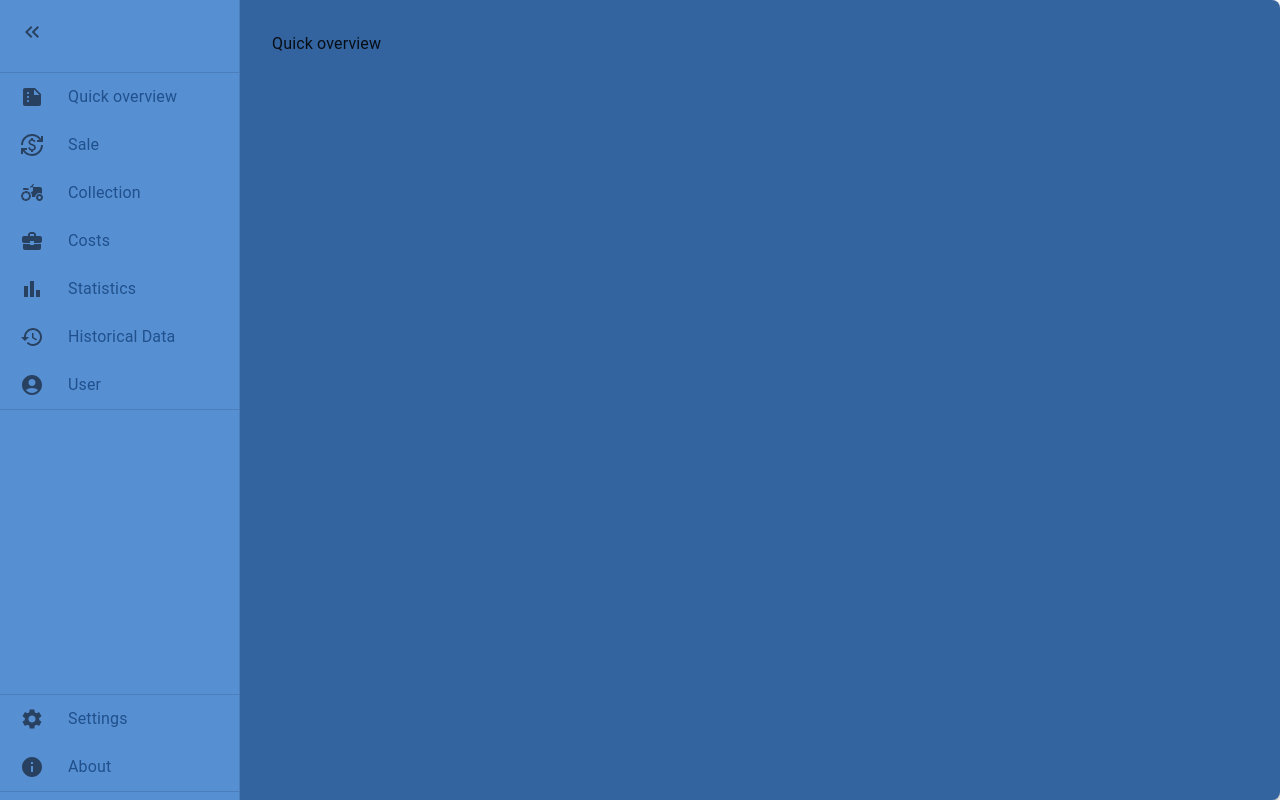
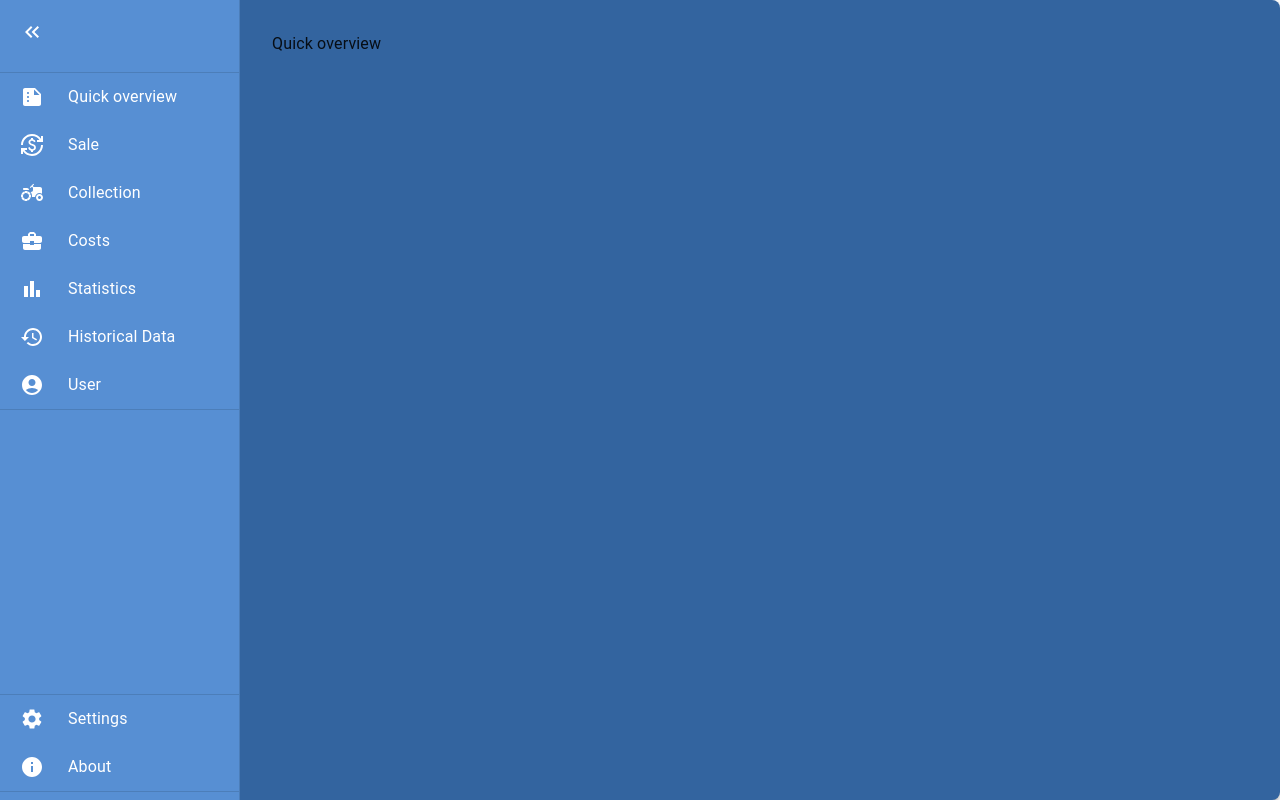
Before and after one commit to jonvabalis/BerryUi, a React (Vite) app: page / in a window 1280 px wide. Both pictures are taken after a click on the button 32 px from the left and 32 px from the top of the page. Built offline with nearby package versions, Linux system fonts and the light colour scheme.

Commit message:
refactor: better sidebar menu text contrast

```diff
--- a/src/components/Sidebar/Sidebar.tsx
+++ b/src/components/Sidebar/Sidebar.tsx
@@ -25,6 +25,7 @@ export default function Sidebar() {
               minWidth: 0,
               justifyContent: "center",
               alignItems: "center",
+              color: "primary.contrastText",
             }}
           >
             {open ? (
--- a/src/components/Sidebar/SidebarItems.tsx
+++ b/src/components/Sidebar/SidebarItems.tsx
@@ -40,13 +40,14 @@ export default function SidebarItems(
                   justifyContent: "center",
                   alignItems: "center",
                   mr: open ? 3 : "auto",
+                  color: "primary.contrastText",
                 }}
               >
                 {item.icon}
               </ListItemIcon>
               <ListItemText
                 primary={item.text}
-                sx={{ opacity: open ? 1 : 0, color: "secondary.dark" }}
+                sx={{ opacity: open ? 1 : 0, color: "primary.contrastText" }}
               />
             </ListItemButton>
           </ListItem>
```
